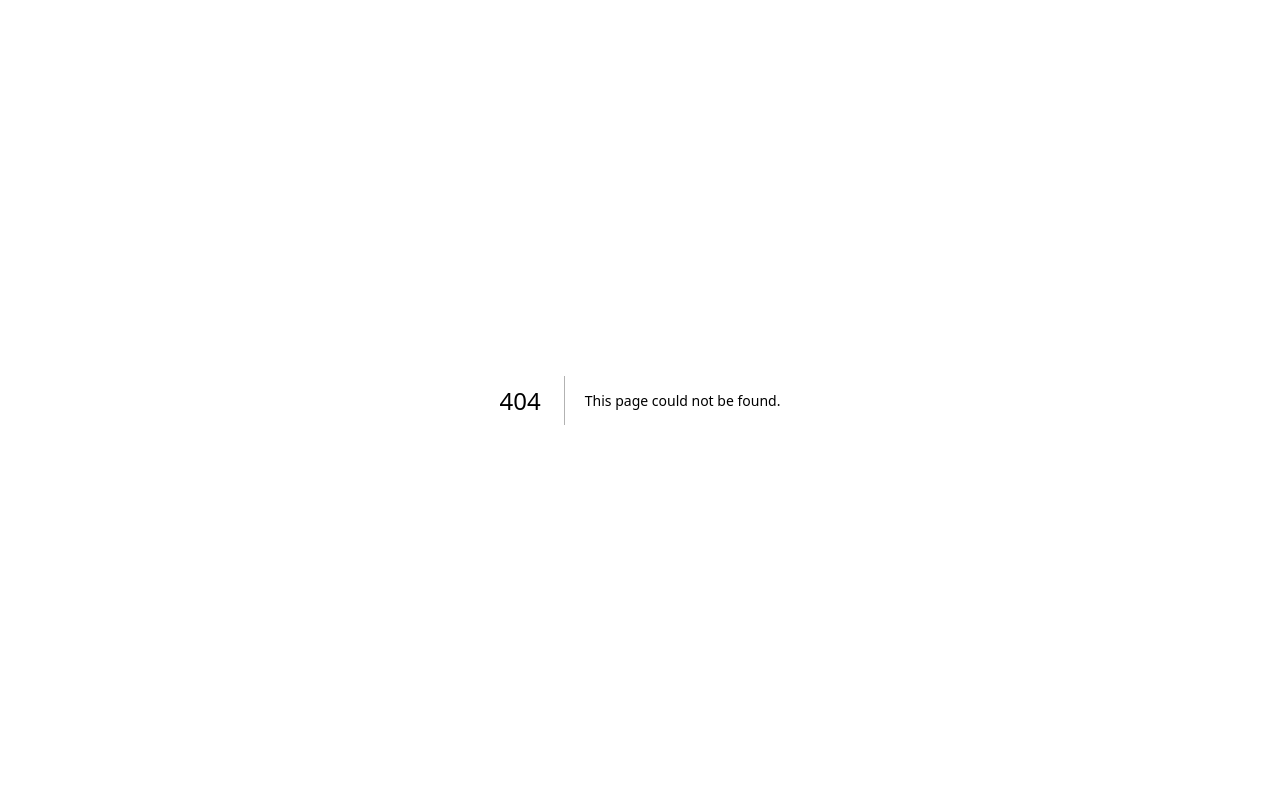
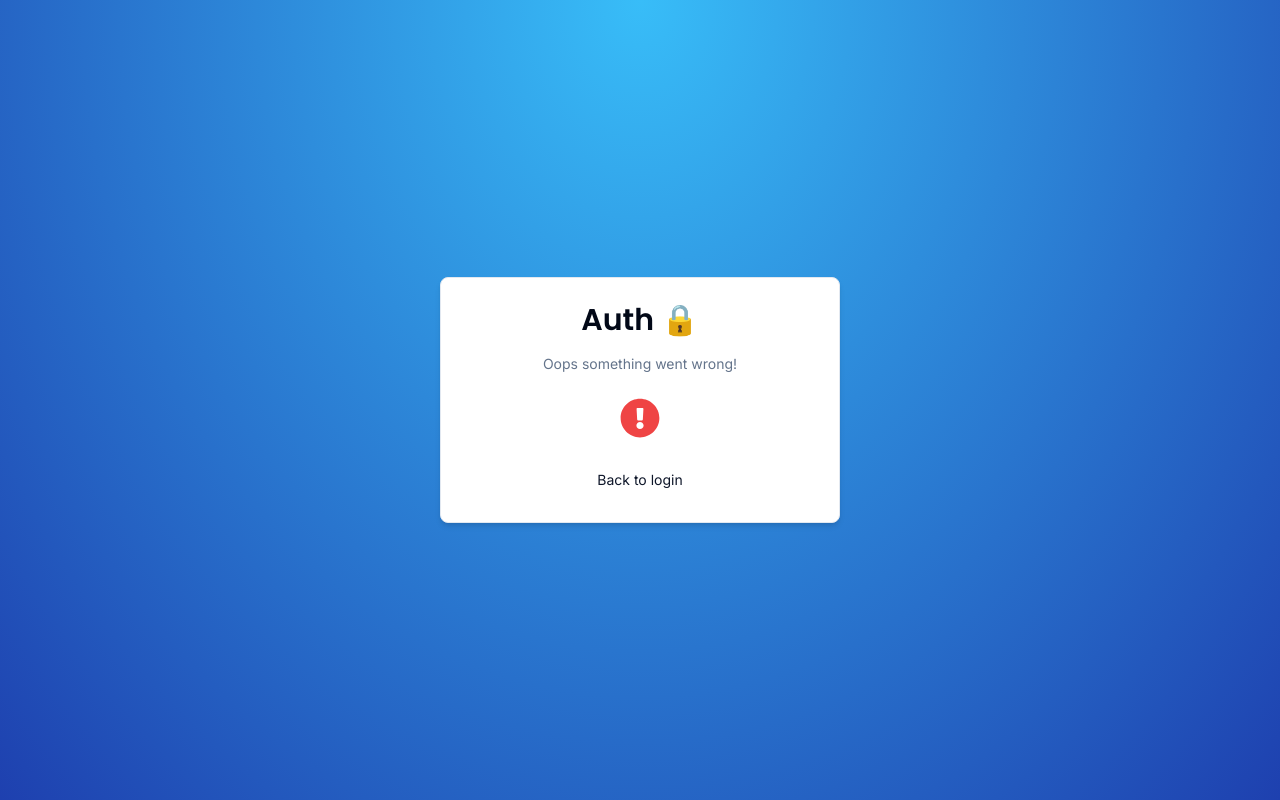
Before and after one commit to xhowaisshah/auth-app, a Next.js app: page /auth/error in a window 1280 px wide. Before the commit this address had no page. Built offline with nearby package versions, Linux system fonts and the light colour scheme.

Commit message:
verification method initiated

```diff
--- /dev/null
+++ b/app/auth/error/page.tsx
@@ -0,0 +1,7 @@
+import { ErrorCard } from "@/components/auth/error-card";
+
+export default function AuthErrorPage () {
+    return (
+        <ErrorCard />
+    );
+};
--- /dev/null
+++ b/components/auth/error-card.tsx
@@ -0,0 +1,23 @@
+import { Header } from "@/components/auth/header";
+import { BackButton } from "@/components/auth/back-button";
+import { FaExclamationCircle } from "react-icons/fa";
+
+import {
+    Card,
+    CardHeader,
+    CardFooter
+} from "@/components/ui/card";
+import { CardWrapper } from "./card-wrapper";
+export const ErrorCard = ()=> {
+    return (
+        <CardWrapper
+        headerLabel="Oops something went wrong!"
+        backButtonLabel="Back to login"
+        backButtonPath="/auth/login"
+        >
+            <div className="w-full flex justify-center items-center">
+                <FaExclamationCircle className="w-10 h-10 text-red-500"/>
+            </div>
+        </CardWrapper>
+    )
+}
--- /dev/null
+++ b/lib/token.ts
@@ -0,0 +1,6 @@
+import {v4 as uuidv4} from 'uuid';
+
+export const generateVerificationToken = (email: string) => {
+    const token = uuidv4();
+    return token;
+}
```
Also changed, not shown: data/verification-toke.ts (added, +33 -0 lines), 1 other file (tests, documents, lock files or other folders).
